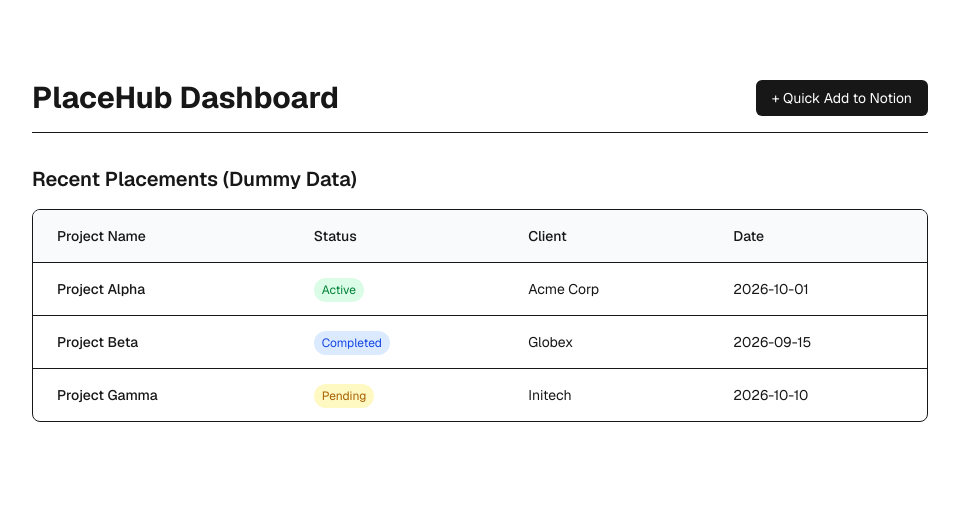
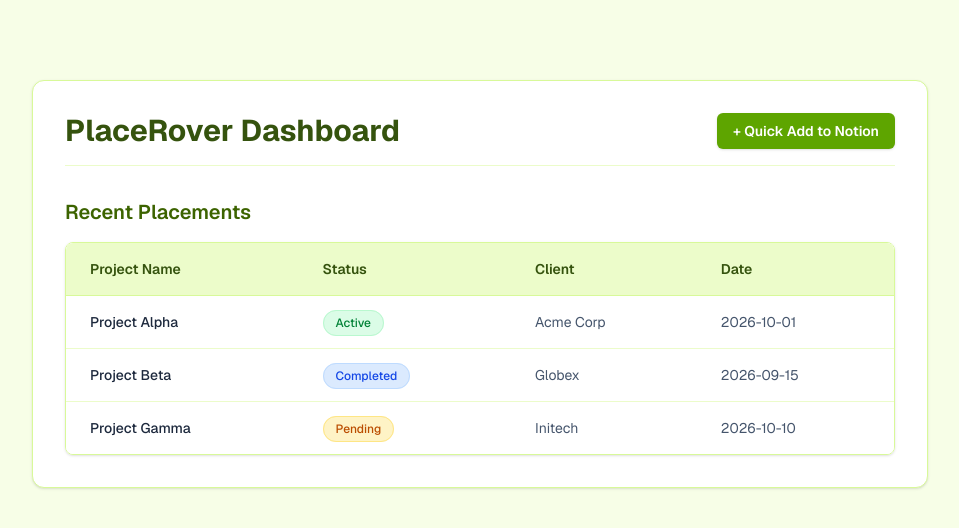
Before and after one commit to codexvista-debug/placehub, a Next.js app: page / in a window 1280 px wide. Shown: the top 528 px of the page, without its empty margins (160-1119 px from the left). Built offline with nearby package versions, Linux system fonts and the light colour scheme.

Commit message:
Update to Lime Green Theme

```diff
--- a/app/page.tsx
+++ b/app/page.tsx
@@ -9,44 +9,44 @@ export default function Home() {
   ];
 
   return (
-    <div className="min-h-screen p-8 sm:p-20 font-[family-name:var(--font-geist-sans)]">
-      <main className="max-w-4xl mx-auto flex flex-col gap-8">
+    <div className="min-h-screen bg-lime-50 text-slate-900 p-8 sm:p-20 font-[family-name:var(--font-geist-sans)]">
+      <main className="max-w-4xl mx-auto flex flex-col gap-8 bg-white p-8 rounded-xl shadow-sm border border-lime-200">
 
-        <header className="flex justify-between items-center border-b pb-4">
-          <h1 className="text-3xl font-bold">PlaceHub Dashboard</h1>
-          <button className="bg-foreground text-background px-4 py-2 rounded-md text-sm hover:opacity-90">
+        <header className="flex justify-between items-center border-b border-lime-100 pb-4">
+          <h1 className="text-3xl font-bold text-lime-900">PlaceRover Dashboard</h1>
+          <button className="bg-lime-600 text-white px-4 py-2 rounded-md text-sm font-semibold hover:bg-lime-700 transition-colors shadow-sm">
             + Quick Add to Notion
           </button>
         </header>
 
         <section>
-          <h2 className="text-xl font-semibold mb-4">Recent Placements (Dummy Data)</h2>
+          <h2 className="text-xl font-semibold mb-4 text-lime-800">Recent Placements</h2>
 
-          <div className="overflow-x-auto border rounded-lg">
-            <table className="min-w-full text-left text-sm">
-              <thead className="border-b bg-gray-50 dark:bg-gray-900">
+          <div className="overflow-hidden border border-lime-200 rounded-lg shadow-sm">
+            <table className="min-w-full text-left text-sm bg-white">
+              <thead className="border-b border-lime-200 bg-lime-100 text-lime-900">
                 <tr>
-                  <th className="px-6 py-4 font-medium">Project Name</th>
-                  <th className="px-6 py-4 font-medium">Status</th>
-                  <th className="px-6 py-4 font-medium">Client</th>
-                  <th className="px-6 py-4 font-medium">Date</th>
+                  <th className="px-6 py-4 font-semibold">Project Name</th>
+                  <th className="px-6 py-4 font-semibold">Status</th>
+                  <th className="px-6 py-4 font-semibold">Client</th>
+                  <th className="px-6 py-4 font-semibold">Date</th>
                 </tr>
               </thead>
-              <tbody className="divide-y">
+              <tbody className="divide-y divide-lime-100">
                 {dummyPlacements.map((project) => (
-                  <tr key={project.id} className="hover:bg-gray-50 dark:hover:bg-gray-900/50">
-                    <td className="px-6 py-4 font-medium">{project.name}</td>
+                  <tr key={project.id} className="hover:bg-lime-50 transition-colors">
+                    <td className="px-6 py-4 font-medium text-slate-800">{project.name}</td>
                     <td className="px-6 py-4">
-                      <span className={`px-2 py-1 rounded-full text-xs ${
-                        project.status === 'Active' ? 'bg-green-100 text-green-700' :
-                        project.status === 'Completed' ? 'bg-blue-100 text-blue-700' :
-                        'bg-yellow-100 text-yellow-700'
+                      <span className={`px-3 py-1 rounded-full text-xs font-medium ${
+                        project.status === 'Active' ? 'bg-green-100 text-green-700 border border-green-200' :
+                        project.status === 'Completed' ? 'bg-blue-100 text-blue-700 border border-blue-200' :
+                        'bg-amber-100 text-amber-700 border border-amber-200'
                       }`}>
                         {project.status}
                       </span>
                     </td>
-                    <td className="px-6 py-4">{project.client}</td>
-                    <td className="px-6 py-4">{project.date}</td>
+                    <td className="px-6 py-4 text-slate-600">{project.client}</td>
+                    <td className="px-6 py-4 text-slate-600">{project.date}</td>
                   </tr>
                 ))}
               </tbody>
```
